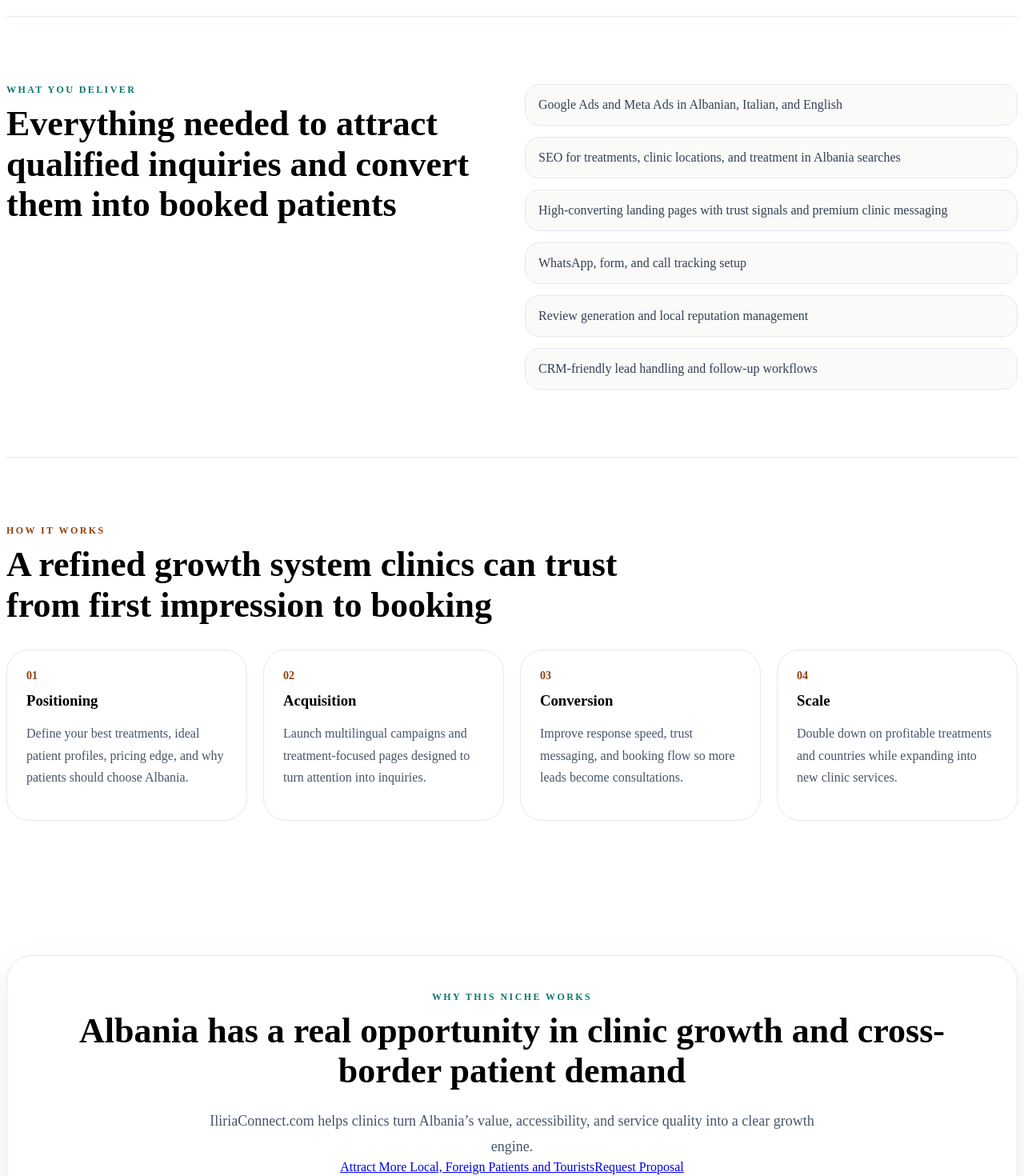
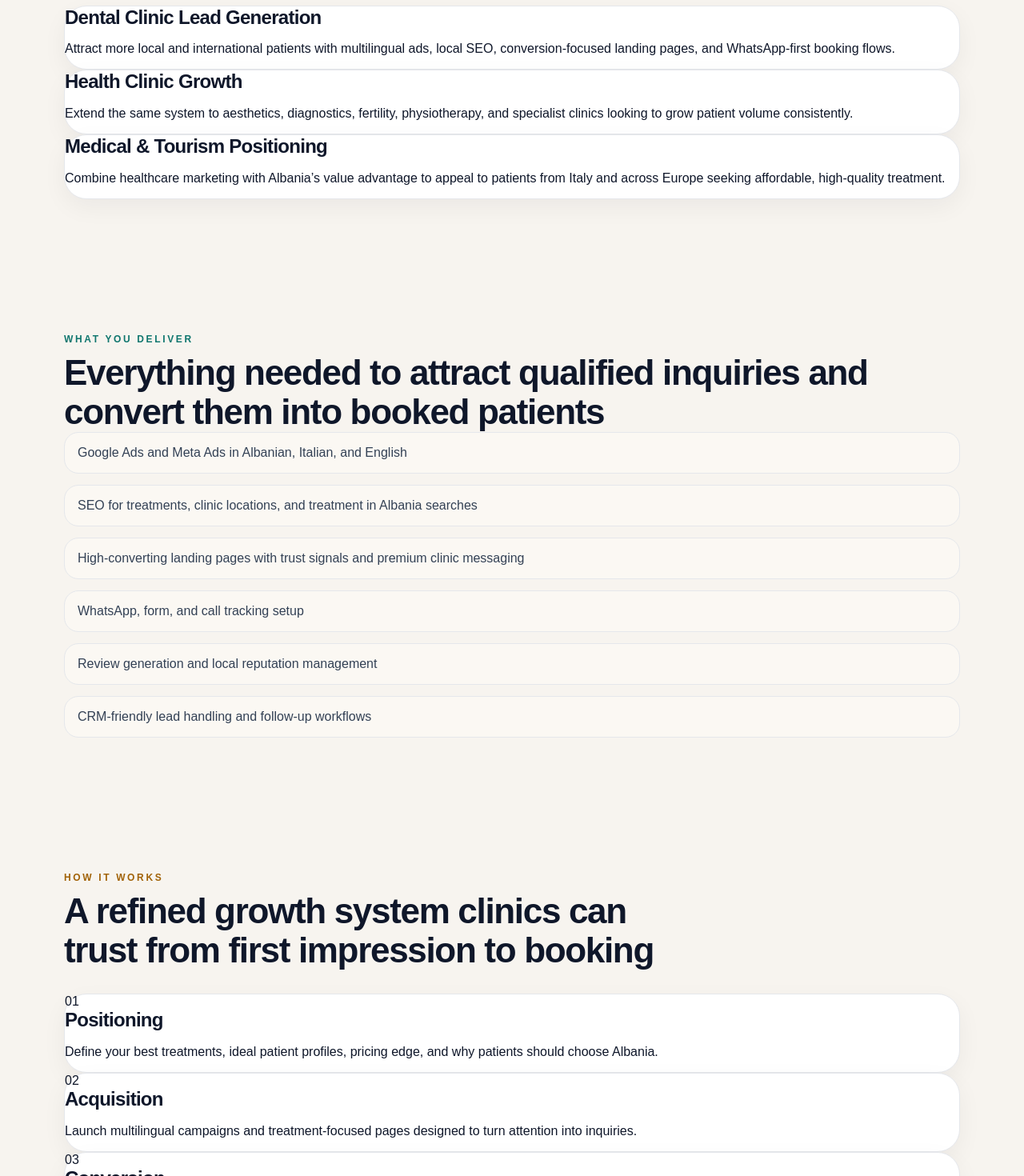
Before and after one commit to andilecini/iliriaconnect, a Next.js app: page / in a window 1280 px wide. Shown: the part 1040-2510 px from the top of the page at 80% size. Built offline with nearby package versions, Linux system fonts and the light colour scheme.

Commit message:
Update globals.css

```diff
--- a/app/globals.css
+++ b/app/globals.css
@@ -1,78 +1,608 @@
-* { box-sizing: border-box; }
-.panel-card.wide { grid-column: span 2; }
-.muted { color: #64748b; font-size: 14px; margin: 0 0 8px; }
-.panel-card h3, .card h3 { margin: 0 0 8px; }
-.panel-card p:last-child, .card p { color: #475569; line-height: 1.7; }
+:root {
+  --bg: #f7f4ef;
+  --surface: #ffffff;
+  --surface-soft: #fbf8f3;
+  --text: #0f172a;
+  --muted: #5b6475;
+  --border: #e5e7eb;
+  --primary: #0f172a;
+  --accent: #a16207;
+  --accent-soft: #fff7e6;
+  --shadow: 0 20px 50px rgba(15, 23, 42, 0.08);
+  --radius: 28px;
+}
 
-.section { padding: 84px 0; }
-.band {
-  border-top: 1px solid #e2e8f0;
-  border-bottom: 1px solid #e2e8f0;
-  background: #fff;
+* {
+  box-sizing: border-box;
 }
-.section-head { max-width: 780px; margin-bottom: 30px; }
+
+html {
+  scroll-behavior: smooth;
+}
+
+body {
+  margin: 0;
+  background: var(--bg);
+  color: var(--text);
+  font-family: Arial, Helvetica, sans-serif;
+}
+
+a {
+  color: inherit;
+  text-decoration: none;
+}
+
+img {
+  display: block;
+  width: 100%;
+}
+
+button,
+input,
+textarea,
+select {
+  font: inherit;
+}
+
+.site-shell {
+  min-height: 100vh;
+}
+
+.container {
+  width: min(1120px, calc(100% - 32px));
+  margin: 0 auto;
+}
+
+.topbar {
+  position: sticky;
+  top: 0;
+  z-index: 50;
+  background: rgba(255, 255, 255, 0.9);
+  backdrop-filter: blur(12px);
+  border-bottom: 1px solid var(--border);
+}
+
+.nav-wrap {
+  display: flex;
+  align-items: center;
+  justify-content: space-between;
+  gap: 24px;
+  padding: 16px 0;
+}
+
+.brand {
+  font-size: 22px;
+  font-weight: 700;
+  letter-spacing: -0.02em;
+}
+
+.brand-sub {
+  margin-top: 4px;
+  font-size: 11px;
+  letter-spacing: 0.2em;
+  text-transform: uppercase;
+  color: var(--muted);
+}
+
+.nav-links {
+  display: flex;
+  gap: 18px;
+  align-items: center;
+  flex-wrap: wrap;
+}
+
+.nav-links a {
+  color: var(--muted);
+  font-size: 14px;
+  transition: 0.2s ease;
+}
+
+.nav-links a:hover {
+  color: var(--text);
+}
+
+.section {
+  padding: 84px 0;
+}
+
+.section-head {
+  max-width: 760px;
+  margin-bottom: 30px;
+}
+
+.eyebrow {
+  display: inline-flex;
+  align-items: center;
+  gap: 8px;
+  background: var(--accent-soft);
+  color: var(--accent);
+  border: 1px solid #f5d7a1;
+  border-radius: 999px;
+  padding: 8px 14px;
+  font-size: 13px;
+  font-weight: 700;
+}
+
 .kicker {
-  color: #92400e;
-  text-transform: uppercase;
-  letter-spacing: .2em;
   font-size: 12px;
   font-weight: 700;
+  letter-spacing: 0.22em;
+  text-transform: uppercase;
+  color: var(--accent);
   margin: 0 0 10px;
 }
-.kicker.alt { color: #0f766e; }
+
+.kicker.alt {
+  color: #0f766e;
+}
+
+h1,
+h2,
+h3 {
+  margin: 0;
+  letter-spacing: -0.03em;
+}
+
+h1 {
+  font-size: clamp(38px, 6vw, 64px);
+  line-height: 1.05;
+}
+
 h2 {
   font-size: clamp(30px, 4vw, 44px);
-  line-height: 1.15;
-  margin: 0;
+  line-height: 1.12;
 }
-.two-col {
+
+h3 {
+  font-size: 24px;
+  line-height: 1.2;
+}
+
+.lead {
+  font-size: 18px;
+  line-height: 1.8;
+  color: var(--muted);
+}
+
+.copy {
+  color: var(--muted);
+  line-height: 1.8;
+}
+
+.hero {
+  border-bottom: 1px solid var(--border);
+  background: linear-gradient(135deg, #fff7e7 0%, #ffffff 55%, #eefcfc 100%);
+}
+
+.hero-grid {
   display: grid;
-  grid-template-columns: 1fr 1fr;
-  gap: 32px;
-  align-items: start;
+  grid-template-columns: 1.05fr 0.95fr;
+  gap: 40px;
+  align-items: center;
+  padding: 64px 0 84px;
 }
-.card-grid { display: grid; gap: 20px; }
-.card-grid.three { grid-template-columns: repeat(3, 1fr); }
-.card-grid.four { grid-template-columns: repeat(4, 1fr); }
+
+.hero-actions,
+.inline-actions {
+  display: flex;
+  flex-wrap: wrap;
+  gap: 14px;
+  margin-top: 28px;
+}
+
+.btn {
+  display: inline-flex;
+  align-items: center;
+  justify-content: center;
+  border-radius: 18px;
+  padding: 14px 22px;
+  font-size: 14px;
+  font-weight: 700;
+  border: 1px solid transparent;
+  transition: 0.2s ease;
+}
+
+.btn:hover {
+  transform: translateY(-1px);
+}
+
+.btn-primary {
+  background: var(--primary);
+  color: #ffffff;
+}
+
+.btn-secondary {
+  background: #ffffff;
+  color: var(--text);
+  border-color: #cbd5e1;
+}
+
+.badge-row,
+.tag-list {
+  display: flex;
+  flex-wrap: wrap;
+  gap: 10px;
+  margin-top: 22px;
+}
+
+.badge,
+.tag {
+  display: inline-flex;
+  align-items: center;
+  border-radius: 999px;
+  background: #ffffff;
+  border: 1px solid var(--border);
+  padding: 8px 12px;
+  font-size: 14px;
+  color: var(--muted);
+}
+
+.stat-grid {
+  display: grid;
+  grid-template-columns: repeat(4, 1fr);
+  gap: 12px;
+  margin-top: 30px;
+  background: rgba(255, 255, 255, 0.85);
+  border: 1px solid var(--border);
+  border-radius: var(--radius);
+  padding: 14px;
+  box-shadow: var(--shadow);
+}
+
+.stat-card {
+  background: var(--surface-soft);
+  border-radius: 22px;
+  padding: 16px;
+}
+
+.stat-label {
+  font-size: 11px;
+  text-transform: uppercase;
+  letter-spacing: 0.18em;
+  color: var(--muted);
+}
+
+.stat-value {
+  margin-top: 8px;
+  font-size: 14px;
+  font-weight: 700;
+  color: var(--text);
+}
+
+.hero-panel {
+  display: grid;
+  gap: 16px;
+}
+
+.hero-image {
+  overflow: hidden;
+  border-radius: 34px;
+  background: #ffffff;
+  border: 1px solid #ffffff;
+  box-shadow: var(--shadow);
+}
+
+.hero-image img {
+  height: 440px;
+  object-fit: cover;
+}
+
+.duo-grid {
+  display: grid;
+  grid-template-columns: repeat(2, 1fr);
+  gap: 16px;
+}
+
 .card {
-  background: #fff;
-  border: 1px solid #e2e8f0;
-  border-radius: 28px;
+  background: var(--surface);
+  border: 1px solid var(--border);
+  border-radius: var(--radius);
+  box-shadow: 0 10px 30px rgba(15, 23, 42, 0.05);
+}
+
+.card-pad {
   padding: 24px;
-  box-shadow: 0 10px 30px rgba(15, 23, 42, 0.06);
 }
-.card.soft { box-shadow: none; }
-.feature-list { display: grid; gap: 14px; }
+
+.card-soft {
+  background: var(--surface-soft);
+}
+
+.cards-2,
+.cards-3,
+.cards-4 {
+  display: grid;
+  gap: 20px;
+}
+
+.cards-2 {
+  grid-template-columns: repeat(2, 1fr);
+}
+
+.cards-3 {
+  grid-template-columns: repeat(3, 1fr);
+}
+
+.cards-4 {
+  grid-template-columns: repeat(4, 1fr);
+}
+
+.feature-list {
+  display: grid;
+  gap: 14px;
+}
+
 .feature-item {
-  background: #fafaf9;
-  border: 1px solid #e2e8f0;
+  border: 1px solid var(--border);
+  background: var(--surface-soft);
   border-radius: 18px;
   padding: 16px;
   color: #334155;
 }
-.step {
-  color: #92400e;
-  font-size: 14px;
-  font-weight: 700;
-  margin-bottom: 12px;
-}
-.cta-box {
-  background: #fff;
-  border: 1px solid #e2e8f0;
-  border-radius: 32px;
-  padding: 44px;
-  text-align: center;
-  box-shadow: 0 20px 50px rgba(15, 23, 42, 0.08);
-}
-.cta-copy {
-  max-width: 760px;
-  margin: 20px auto 0;
-  color: #475569;
-  font-size: 18px;
-  line-height: 1.8;
+
+.clinic-card {
+  overflow: hidden;
 }
 
-@media (max-width: 960px) {
-  .hero-grid, .two-col, .card-grid.three, .card-grid.four { grid-template-columns: 1fr; }
-  .nav-links { display: none; }
+.card-media img {
+  height: 260px;
+  object-fit: cover;
 }
+
+.card-body {
+  padding: 24px;
+}
+
+.meta-line {
+  display: flex;
+  flex-wrap: wrap;
+  gap: 12px;
+  align-items: center;
+  color: var(--muted);
+  font-size: 14px;
+  margin-top: 10px;
+}
+
+.rating-pill {
+  display: inline-flex;
+  align-items: center;
+  gap: 6px;
+  background: #ffffff;
+  border: 1px solid var(--border);
+  border-radius: 999px;
+  padding: 6px 10px;
+  font-size: 13px;
+  font-weight: 700;
+}
+
+.price {
+  margin-top: 16px;
+  font-weight: 700;
+  color: var(--text);
+}
+
+.profile-hero {
+  border-bottom: 1px solid var(--border);
+  background: linear-gradient(180deg, #ffffff 0%, #fbf8f3 100%);
+}
+
+.profile-grid {
+  display: grid;
+  grid-template-columns: 1.02fr 0.98fr;
+  gap: 36px;
+  align-items: center;
+  padding: 60px 0;
+}
+
+.profile-image {
+  overflow: hidden;
+  border-radius: 34px;
+  border: 1px solid var(--border);
+  background: var(--surface);
+  box-shadow: var(--shadow);
+}
+
+.profile-image img {
+  min-height: 420px;
+  object-fit: cover;
+}
+
+.info-grid {
+  display: grid;
+  grid-template-columns: repeat(2, 1fr);
+  gap: 14px;
+  margin-top: 24px;
+}
+
+.info-box {
+  background: var(--surface);
+  border: 1px solid var(--border);
+  border-radius: 22px;
+  padding: 18px;
+}
+
+.info-box small {
+  display: block;
+  color: var(--muted);
+  margin-bottom: 8px;
+}
+
+.gallery-grid {
+  display: grid;
+  grid-template-columns: repeat(2, 1fr);
+  gap: 16px;
+}
+
+.gallery-grid .wide {
+  grid-column: span 2;
+}
+
+.gallery-grid img {
+  height: 220px;
+  object-fit: cover;
+  border-radius: 24px;
+  border: 1px solid var(--border);
+}
+
+.sidebar-box {
+  background: var(--surface-soft);
+  border: 1px solid var(--border);
+  border-radius: 28px;
+  padding: 24px;
+}
+
+.sidebar-list {
+  display: grid;
+  gap: 12px;
+  margin-top: 16px;
+}
+
+.sidebar-item {
+  background: #ffffff;
+  border-radius: 18px;
+  padding: 14px;
+  border: 1px solid var(--border);
+  color: var(--muted);
+}
+
+.split {
+  display: grid;
+  grid-template-columns: 1fr 1fr;
+  gap: 32px;
+}
+
+.chat-shell {
+  background: var(--primary);
+  color: #ffffff;
+  border-radius: 32px;
+  padding: 28px;
+  box-shadow: var(--shadow);
+}
+
+.bubble-ai,
+.bubble-user {
+  border-radius: 24px;
+  padding: 16px;
+  line-height: 1.8;
+  font-size: 14px;
+}
+
+.bubble-ai {
+  background: rgba(255, 255, 255, 0.1);
+  color: rgba(255, 255, 255, 0.92);
+}
+
+.bubble-user {
+  background: #ffffff;
+  color: var(--text);
+}
+
+.chat-stack {
+  display: grid;
+  gap: 14px;
+  margin-top: 20px;
+}
+
+.form-shell {
+  display: grid;
+  grid-template-columns: 1fr 0.92fr;
+  gap: 32px;
+  background: var(--surface);
+  border: 1px solid var(--border);
+  border-radius: 34px;
+  padding: 36px;
+  box-shadow: var(--shadow);
+}
+
+.form-grid {
+  display: grid;
+  gap: 14px;
+  margin-top: 18px;
+}
+
+.input,
+.textarea {
+  width: 100%;
+  border: 1px solid #cbd5e1;
+  background: #ffffff;
+  border-radius: 18px;
+  padding: 14px 16px;
+}
+
+.textarea {
+  min-height: 130px;
+  resize: vertical;
+}
+
+.footer {
+  border-top: 1px solid var(--border);
+  background: var(--surface-soft);
+}
+
+.footer-wrap {
+  display: flex;
+  justify-content: space-between;
+  gap: 24px;
+  padding: 28px 0 36px;
+  flex-wrap: wrap;
+}
+
+.footer-links {
+  display: flex;
+  flex-wrap: wrap;
+  gap: 10px;
+}
+
+.footer-links a {
+  border: 1px solid var(--border);
+  background: #ffffff;
+  border-radius: 999px;
+  padding: 10px 14px;
+  color: var(--muted);
+  font-size: 14px;
+}
+
+.center-box {
+  text-align: center;
+  background: #ffffff;
+  border: 1px solid var(--border);
+  border-radius: 32px;
+  padding: 40px;
+  box-shadow: var(--shadow);
+}
+
+@media (max-width: 980px) {
+  .hero-grid,
+  .profile-grid,
+  .split,
+  .form-shell,
+  .cards-4,
+  .cards-3,
+  .cards-2,
+  .duo-grid,
+  .stat-grid {
+    grid-template-columns: 1fr;
+  }
+
+  .gallery-grid {
+    grid-template-columns: 1fr;
+  }
+
+  .gallery-grid .wide {
+    grid-column: auto;
+  }
+
+  .nav-links {
+    display: none;
+  }
+
+  .hero-image img,
+  .profile-image img {
+    height: 320px;
+    min-height: 320px;
+  }
+
+  .info-grid {
+    grid-template-columns: 1fr;
+  }
+}
```
